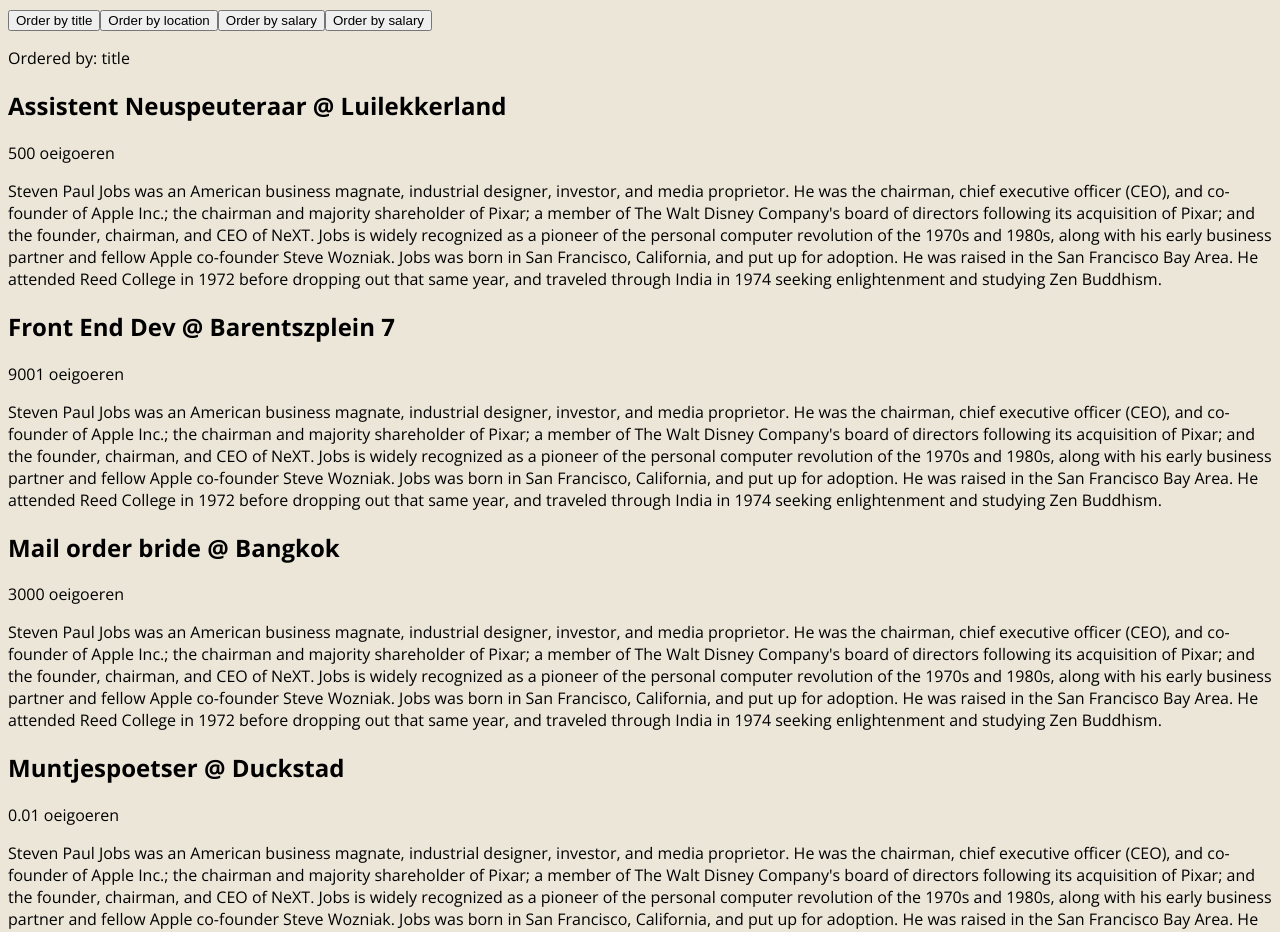
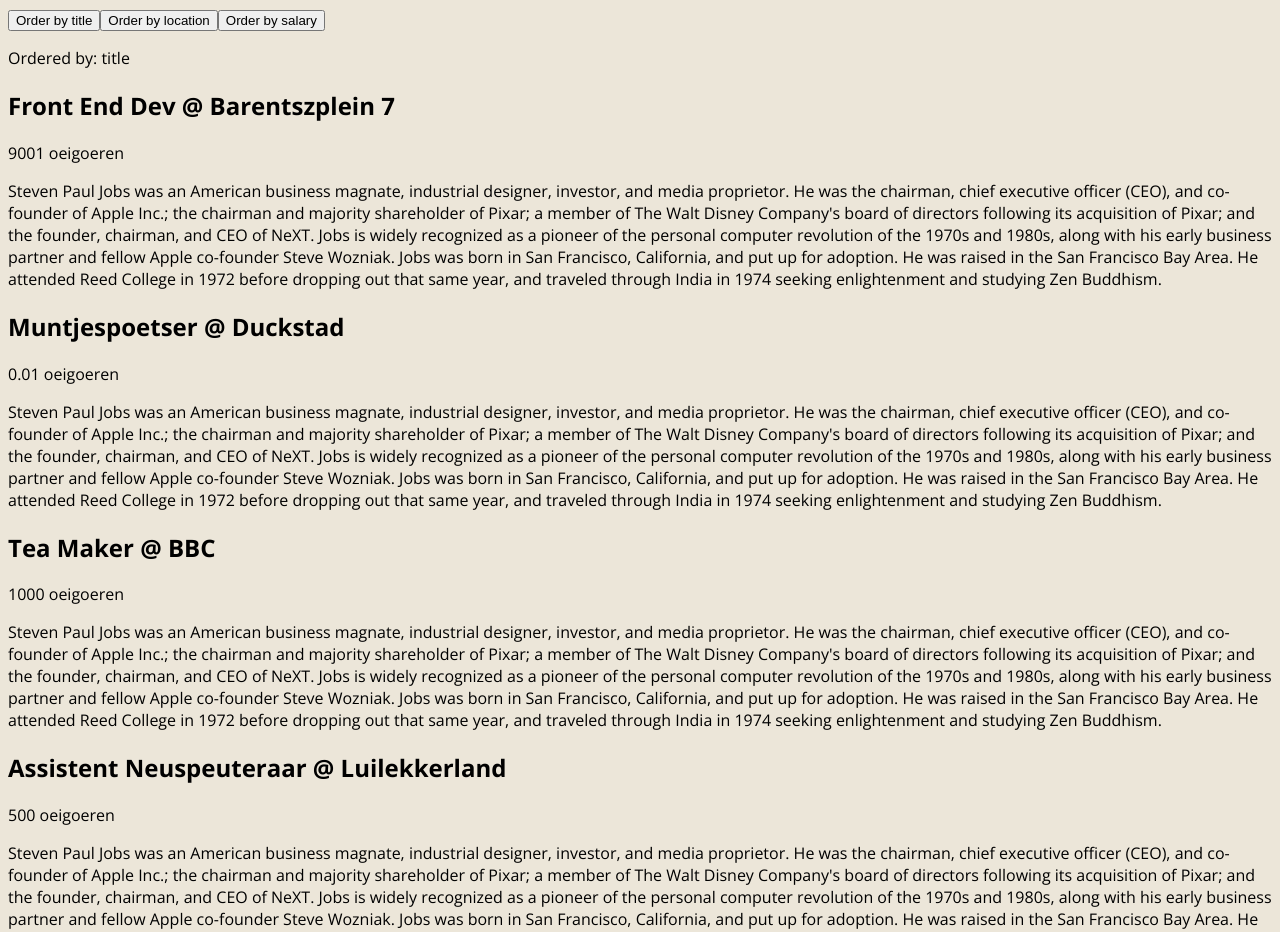
Before and after one commit to mivd7/vue-ts, a Vue app: page / in a window 1280 px wide. Shown: the top 932 px of the page. Built offline with nearby package versions, Linux system fonts and the light colour scheme.

Commit message:
dispatch actions on click

```diff
--- a/src/App.vue
+++ b/src/App.vue
@@ -2,7 +2,6 @@
   <div class="app">
     <button @click="handleClick('title')">Order by title</button>
     <button @click="handleClick('location')">Order by location</button>
-    <button @click="handleClick('salary')">Order by salary</button>
     <button @click="handleClick('salary')">Order by salary</button>
     <job-list :jobs="jobs" :orderBy="orderTerm"/>
     <h2>And now for something completely different</h2>
@@ -22,11 +21,13 @@
   name: 'App',
   components: { JobList, Counter },
   setup() {
-    const { state, getters } = useStore();
+    const { state, getters, dispatch } = useStore();
+    dispatch('getJobs', jobData);
+
     const orderTerm = ref<OrderTerm>('title');
 
     const handleClick = (term: OrderTerm) => {
-      orderTerm.value = term
+      dispatch('filterJobs', term)
     }
 
     return {
@@ -35,10 +36,6 @@
       handleClick,
       highPayingJobs: computed(() => getters.highPayingJobs)
     }
-  },
-  mounted() {
-    const { dispatch } = useStore();
-    dispatch('getJobs', jobData);
   }
 });
 </script>
--- a/src/components/JobList.vue
+++ b/src/components/JobList.vue
@@ -2,7 +2,7 @@
     <div class="job-list">
         <p>Ordered by: {{orderBy}}</p>
         <ul>
-            <li v-for="job in orderedJobs" :key="job.id">
+            <li v-for="job in jobs" :key="job.id">
                 <h2>{{job.title}} @ {{job.location}}</h2>
                 <div class="salary">
                     <p>{{job.salary}} oeigoeren</p>
@@ -25,7 +25,7 @@
 <script lang="ts">
 import IJob from '@/types/job'
 import OrderTerm from '@/types/order-term'
-import { computed, defineComponent, PropType } from 'vue'
+import { defineComponent, PropType } from 'vue'
 
 export default defineComponent({
     props: {
@@ -37,17 +37,6 @@
             required: true,
             type: String as PropType<OrderTerm>
         }
-    },
-    setup(props) {
-        const orderedJobs = computed(() => {
-            return [...props.jobs].sort((a: IJob, b: IJob) => {
-                return a[props.orderBy] > b[props.orderBy] ? 1 : -1;
-            })
-        })
-
-        return {
-            orderedJobs
-        }
     }
 })
 </script>
--- a/src/store/index.ts
+++ b/src/store/index.ts
@@ -10,6 +10,7 @@
     jobs
   }
 });
+
 export const key: InjectionKey<Store<IState>> = Symbol();
 
 export function useStore() {
```
